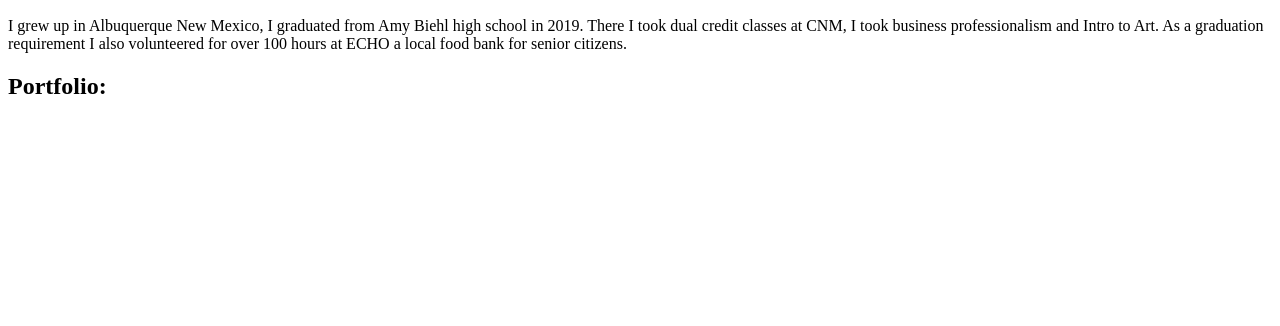
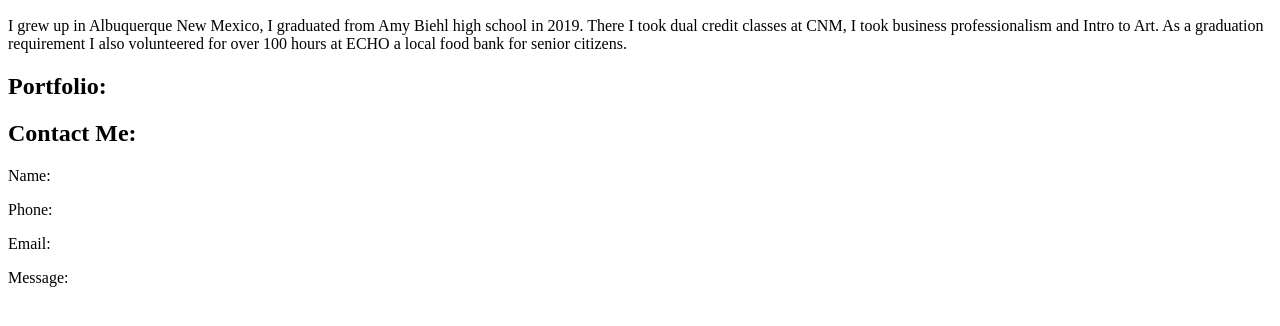
Before and after one commit to mattg2000/matt-portfolio, a plain HTML site: page public_html/index.html in a window 1280 px wide. Shown: the part 110-436 px from the top of the page. Drawn offline with Linux system fonts and the light colour scheme.

Commit message:
added about me, portfolio and contact me section

```diff
--- a/public_html/index.html
+++ b/public_html/index.html
@@ -12,5 +12,10 @@
 hours at ECHO a local food bank for senior citizens.</p>
 <h2>Portfolio:</h2>
 <p></p>
+<h2>Contact Me:</h2>
+<p>Name:</p>
+<p>Phone:</p>
+<p>Email:</p>
+<p>Message:</p>
 </body>
 </html>
```
